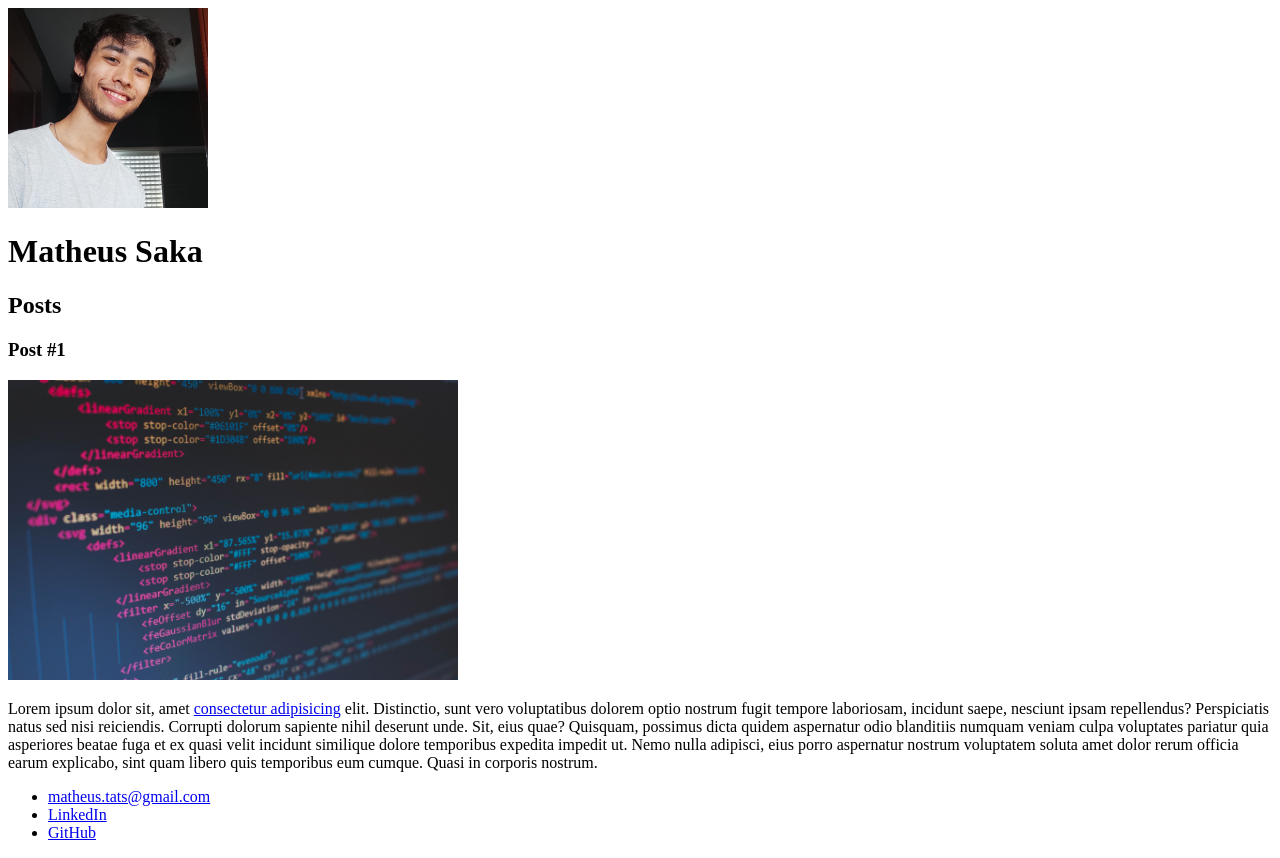
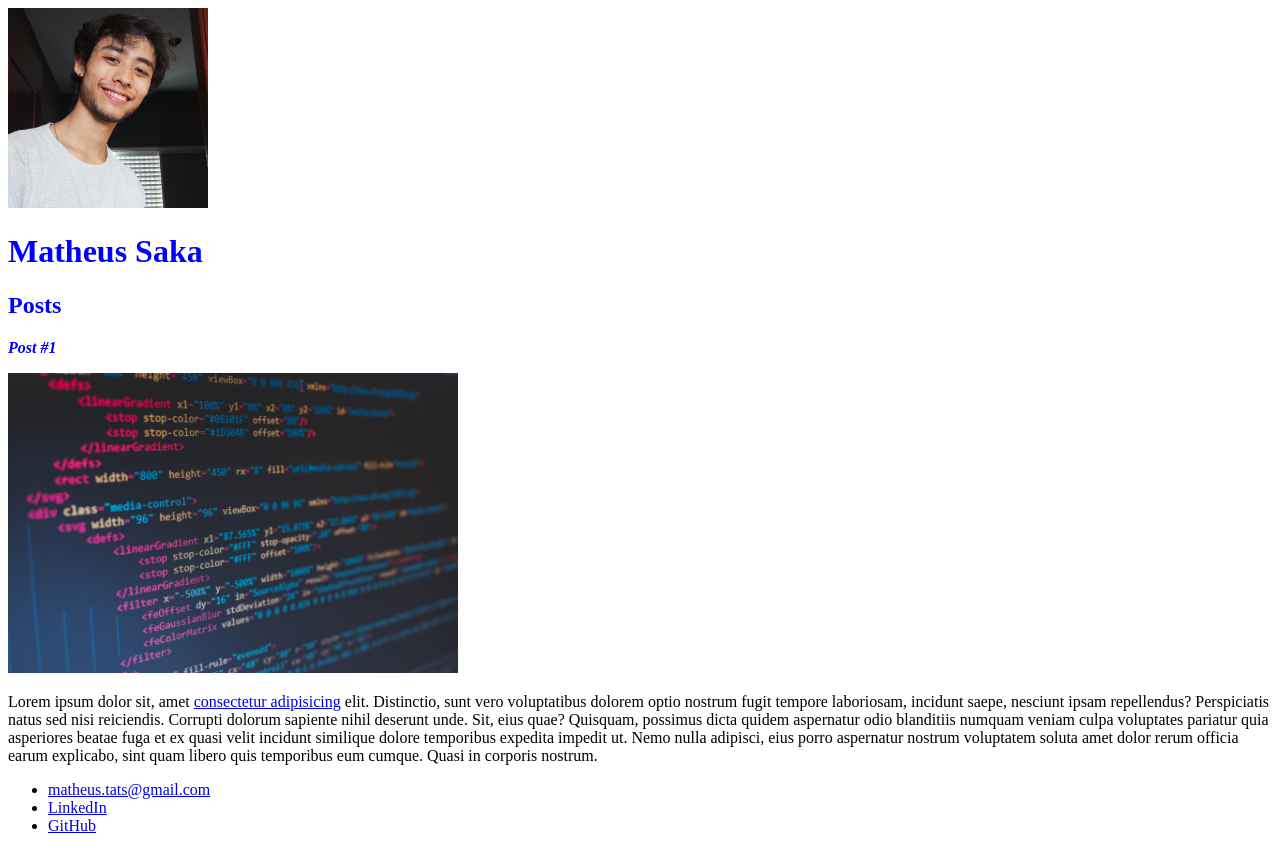
Before and after one commit to tatsuosaka/Bootcamp-Decola-Tech, a plain HTML site: page Módulo - HTML-CSS3/index.html in a window 1280 px wide. Drawn offline with Linux system fonts and the light colour scheme.

Commit message:
Update index.html

```diff
--- a/Módulo - HTML-CSS3/index.html
+++ b/Módulo - HTML-CSS3/index.html
@@ -2,20 +2,21 @@
 <head>
     <meta charset="UTF-8">
     <title>Matheus Saka</title>
+    <link rel="stylesheet" href="style.css">
 </head>
 <body>
     <header>
         <img src="Foto.jpg" alt="Foto de Perfil" width="200px">
-        <h1>Matheus Saka</h1>
+        <h1 id="title">Matheus Saka</h1>
     </header>
     <section>
         <header>
-            <h2>Posts</h2>
+            <h2 class="subtitle">Posts</h2>
         </header>
     </section>
     <article>
         <header>
-            <h3>Post #1</h3>
+            <h3 class="post_title">Post #1</h3>
             <img src="codigohtmlfoto.jpg" alt="Codigo em html" width="450px">
         </header>
         <p>Lorem ipsum dolor sit, amet <a href="https://www.linkedin.com/in/matheus-saka/" target="_blank">consectetur adipisicing</a> elit. Distinctio, sunt vero voluptatibus dolorem optio nostrum fugit tempore laboriosam, incidunt saepe, nesciunt ipsam repellendus? Perspiciatis natus sed nisi reiciendis. Corrupti dolorum sapiente nihil deserunt unde. Sit, eius quae? Quisquam, possimus dicta quidem aspernatur odio blanditiis numquam veniam culpa voluptates pariatur quia asperiores beatae fuga et ex quasi velit incidunt similique dolore temporibus expedita impedit ut. Nemo nulla adipisci, eius porro aspernatur nostrum voluptatem soluta amet dolor rerum officia earum explicabo, sint quam libero quis temporibus eum cumque. Quasi in corporis nostrum.</p>
```
